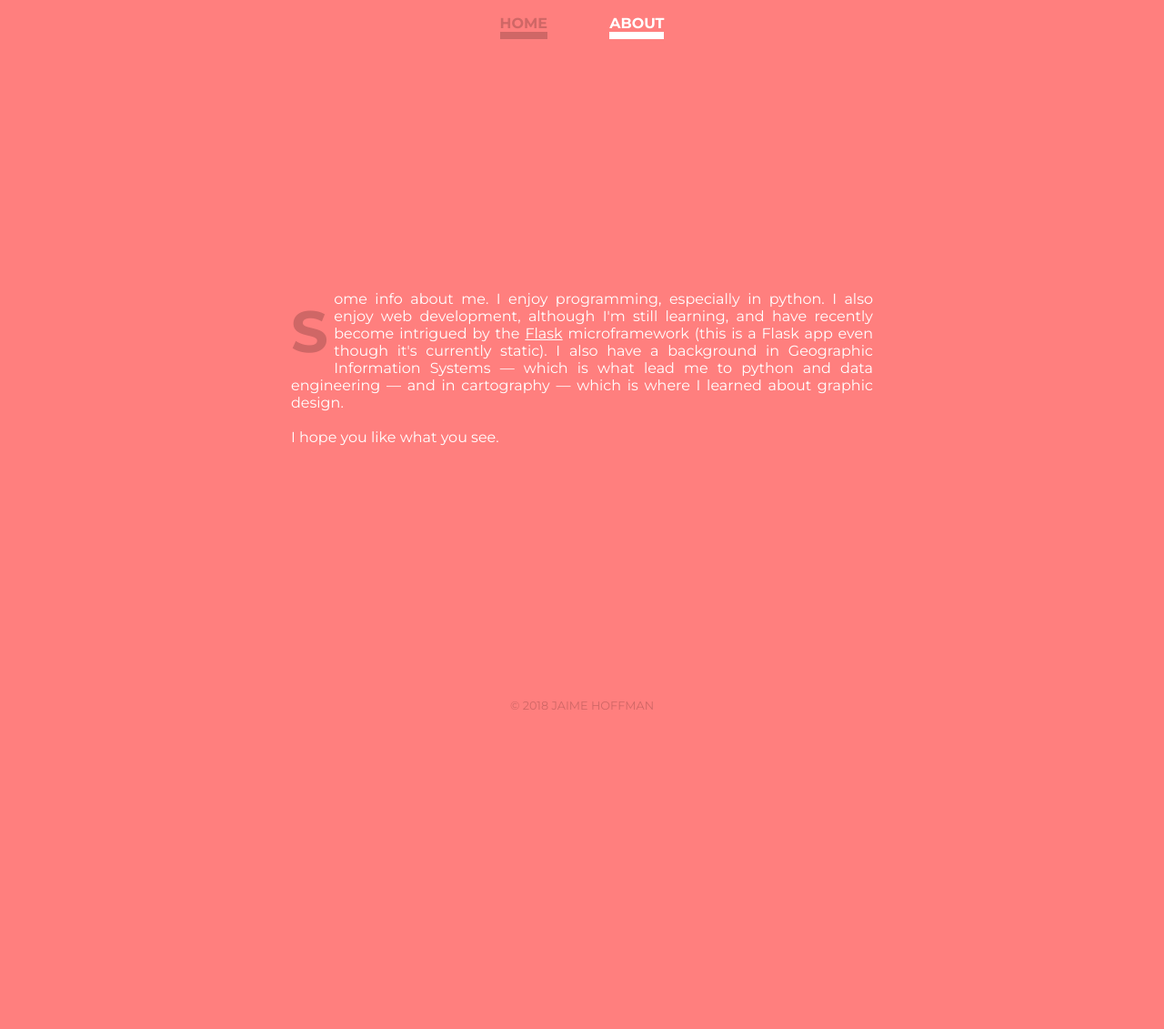
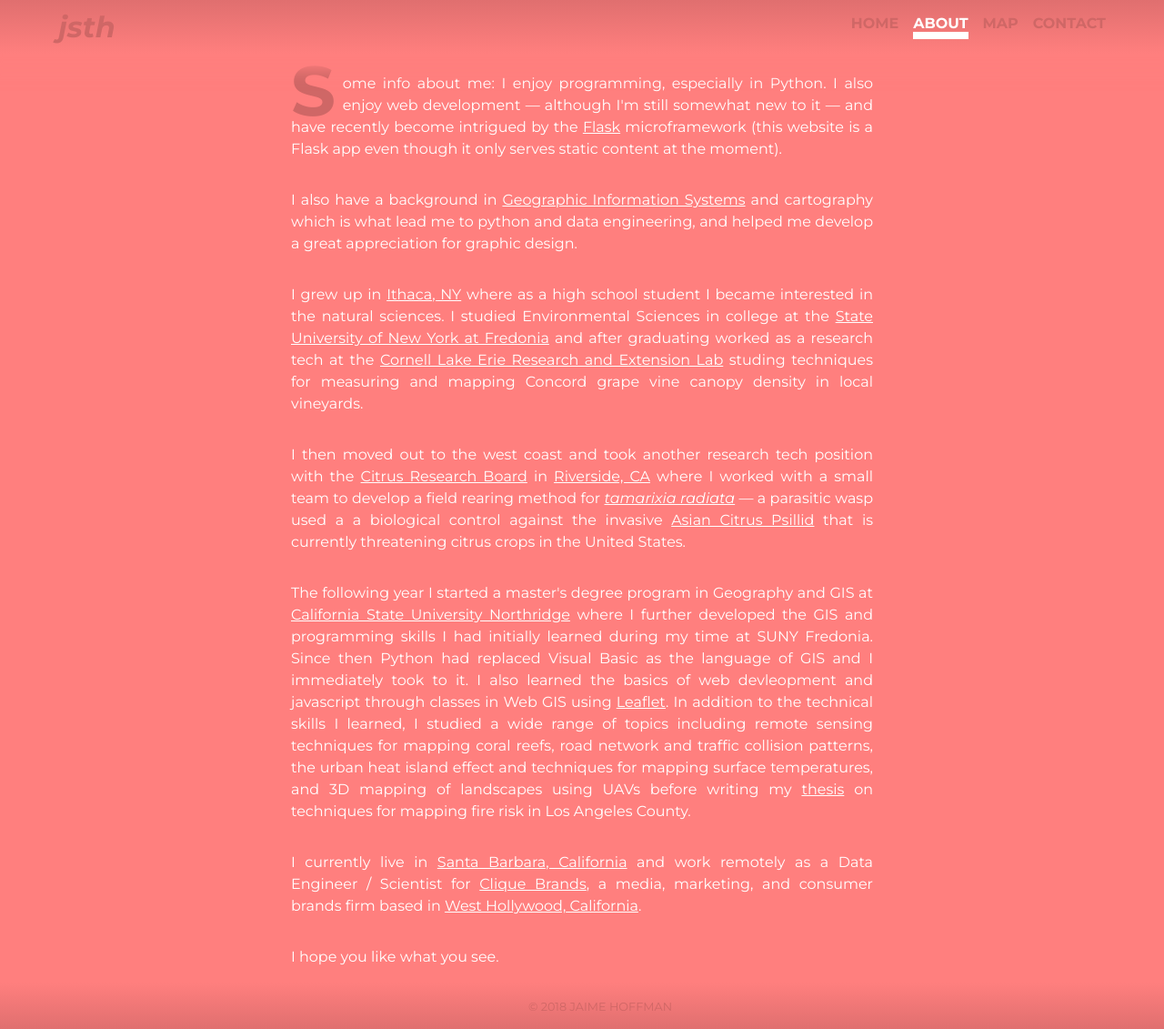
Before and after one commit to JSTHoffman/jsth, a Flask app: page /about in a window 1280 px wide. Shown: the whole page at 91% size. Before the commit the page ends 780 px from the top, so only its background shows below. Run offline with Flask 2, Linux system fonts and the light colour scheme.

Commit message:
Update about page. Add map and contact pages. Lots of other changes.

```diff
--- a/jsth/routes.py
+++ b/jsth/routes.py
@@ -3,10 +3,7 @@ All application routes.
 '''
 
 from flask import (
-    jsonify,
-    make_response,
-    render_template,
-    request
+    render_template
 )
 
 
@@ -21,3 +18,11 @@ def register_routes(app):
     @app.route('/about', methods=['GET'])
     def about():
         return render_template('about.html')
+
+    @app.route('/contact', methods=['GET'])
+    def contact():
+        return render_template('contact.html')
+
+    @app.route('/map', methods=['GET'])
+    def map():
+        return render_template('map.html')
--- a/jsth/static/css/about.css
+++ b/jsth/static/css/about.css
@@ -1,9 +1,9 @@
 .drop-cap:first-letter {
   float: left;
-  font-size: 4em;
+  font-size: 4.8em;
   font-weight: bold;
   text-transform: capitalize;
-  margin: 0.1em 0.1em 0.1em 0;
+  padding: 0.1em 0.1em 0.1em 0;
   color: #CF6766;
 }
 
--- a/jsth/static/css/base.css
+++ b/jsth/static/css/base.css
@@ -2,6 +2,7 @@
 
 html, body {
   height: 100%;
+  min-width: 600px;
   margin: 0;
   padding: 0;
   font-family: 'Montserrat', sans-serif;
@@ -14,31 +15,54 @@ html, body {
   flex-direction: column;
 }
 
-header, nav, footer {
+header {
+  display: flex;
+  align-items: center;
+  justify-content: space-between;
+  position: fixed;
+  overflow: hidden;
+  height: auto;
+  width: 100vw;
+  top: 0;
+  background-image: linear-gradient(#E06F6F, #FF7F7E);
+  /* background-color: #FF7F7E; */
+  box-shadow: 0 0.05em 1em 1em #FF7F7E;
+}
+
+.header-name {
+  margin: 0;
+  padding-left: 5%;
+  font-style: italic;
+  color: #CF6766;
+}
+
+nav {
   display: flex;
   align-items: center;
   justify-content: center;
   height: auto;
+  padding-right: 5%;
   color: #CF6766;
 }
 
 .nav-menu, footer ul {
   list-style-type: none;
-  padding: 0;
 }
 
 .nav-menu-item {
-  display: inline-block;
+  float: right;
+  margin-left: 1em;
+  /* border-bottom: 0.5em solid #CF6766; */
+}
+
+.nav-menu-item:hover {
   border-bottom: 0.5em solid #CF6766;
-  margin: 0 2em 0 2em;
+  /* border-bottom-color: white; */
 }
 
 .nav-menu-item.active {
-  border-bottom-color: white;
-}
-
-.nav-menu-item:hover {
-  border-bottom-color: white;
+  border-bottom: 0.5em solid white;
+  /* border-bottom-color: white; */
 }
 
 .nav-menu-item .link {
@@ -59,7 +83,21 @@ header, nav, footer {
   align-items: center;
   justify-content: center;
   text-align: center;
+  margin-top: 4em;
   color: #CF6766;
+}
+
+p {
+  line-height: 150%;
+}
+
+footer {
+  display: flex;
+  align-items: center;
+  justify-content: center;
+  height: auto;
+  color: #CF6766;
+  background-image: linear-gradient(#FF7F7E, #E06F6F);
 }
 
 .footer-item {
--- /dev/null
+++ b/jsth/static/css/contact.css
@@ -0,0 +1,4 @@
+.email {
+  font-size: 1.3em;
+  letter-spacing: 0.5em;
+}
--- /dev/null
+++ b/jsth/static/css/map.css
@@ -0,0 +1,4 @@
+.placeholder {
+  font-size: 1.3em;
+  letter-spacing: 0.5em;
+}
--- a/jsth/templates/about.html
+++ b/jsth/templates/about.html
@@ -9,15 +9,56 @@
 
 {% block main_content %}
   <p class="drop-cap">
-    Some info about me. I enjoy programming, especially in python. I also
-    enjoy web development, although I'm still learning, and have recently
-    become intrigued by the <a target="_blank" href="http://flask.pocoo.org/">Flask</a>
-    microframework (this is a Flask app even though it's currently static).
-    I also have a background in Geographic Information Systems &mdash; which is
-    what lead me to python and data engineering &mdash; and in cartography &mdash;
-    which is where I learned about graphic design.
-    <br>
-    <br>
+    Some info about me: I enjoy programming, especially in Python. I also enjoy
+    web development &mdash; although I'm still somewhat new to it &mdash; and
+    have recently become intrigued by the <a target="_blank" href="http://flask.pocoo.org/">Flask</a>
+    microframework (this website is a Flask app even though it only serves
+    static content at the moment).
+  </p>
+  <p>
+    I also have a background in <a target="_blank" href="https://en.wikipedia.org/wiki/Geographic_information_system">Geographic Information Systems</a>
+    and cartography which is what lead me to python and data engineering, and
+    helped me develop a great appreciation for graphic design.
+  </p>
+  <p>
+    I grew up in <a target="_blank" href="https://en.wikipedia.org/wiki/Ithaca,_New_York">Ithaca, NY</a>
+    where as a high school student I became interested in the natural sciences.
+    I studied Environmental Sciences in college at the <a target="_blank" href="https://www.fredonia.edu/"> State University of New York at Fredonia</a>
+    and after graduating worked as a research tech at the <a target="_blank" href="http://lergp.com/">Cornell Lake Erie Research and Extension Lab</a>
+    studing techniques for measuring and mapping Concord grape vine canopy
+    density in local vineyards.
+  </p>
+  <p>
+    I then moved out to the west coast and took another research tech position
+    with the <a target="_blank" href="http://www.citrusresearch.org/">Citrus Research Board</a>
+    in <a target="_blank" href="https://en.wikipedia.org/wiki/Riverside,_California">Riverside, CA</a>
+    where I worked with a small team to develop a field rearing method for
+    <a target="_blank" href="https://en.wikipedia.org/wiki/Tamarixia_radiata"><i>tamarixia radiata</i></a>
+    &mdash; a parasitic wasp used a a biological control against the invasive
+    <a target="_blank" href="https://en.wikipedia.org/wiki/Diaphorina_citri">Asian Citrus Psillid</a>
+    that is currently threatening citrus crops in the United States.
+  </p>
+  <p>
+    The following year I started a master's degree program in Geography and GIS
+    at <a target="_blank" href="https://www.csun.edu/">California State University Northridge</a>
+    where I further developed the GIS and programming skills I had initially
+    learned during my time at SUNY Fredonia. Since then Python had replaced
+    Visual Basic as the language of GIS and I immediately took to it. I also
+    learned the basics of web devleopment and javascript through classes in Web
+    GIS using <a target="_blank" href="https://leafletjs.com/">Leaflet</a>. In
+    addition to the technical skills I learned, I studied a wide range of topics
+    including remote sensing techniques for mapping coral reefs, road network
+    and traffic collision patterns, the urban heat island effect and techniques
+    for mapping surface temperatures, and 3D mapping of landscapes using UAVs
+    before writing my <a target="_blank" href="http://scholarworks.csun.edu/handle/10211.3/189150">thesis</a>
+    on techniques for mapping fire risk in Los Angeles County.
+  </p>
+  <p>
+    I currently live in <a target="_blank" href="https://en.wikipedia.org/wiki/Santa_Barbara,_California">Santa Barbara, California</a>
+    and work remotely as a Data Engineer / Scientist for <a target="_blank" href="http://cliquebrands.com/">Clique Brands</a>,
+    a media, marketing, and consumer brands firm based in <a target="_blank" href="https://en.wikipedia.org/wiki/West_Hollywood,_California">West Hollywood, California</a>.
+  </p>
+  <p>
     I hope you like what you see.
   </p>
 {% endblock %}
--- a/jsth/templates/base.html
+++ b/jsth/templates/base.html
@@ -16,13 +16,20 @@
   <body>
     <div class="flex-wrapper">
       <header>
+        <h1 class="header-name">jsth</h1>
         <nav>
           <ul class="nav-menu">
-            <li class="nav-menu-item {% block nav_menu_item_home %}{% endblock %}">
-              <a class="link {% block nav_menu_item_link_home %}{% endblock %}" href="{{ url_for('index') }}">home</a>
+            <li class="nav-menu-item {% block nav_menu_item_contact %}{% endblock %}">
+              <a class="link {% block nav_menu_item_link_contact %}{% endblock %}" href="{{ url_for('contact') }}">contact</a>
+            </li>
+            <li class="nav-menu-item {% block nav_menu_item_map %}{% endblock %}">
+              <a class="link {% block nav_menu_item_link_map %}{% endblock %}" href="{{ url_for('map') }}">map</a>
             </li>
             <li class="nav-menu-item {% block nav_menu_item_about %}{% endblock %}">
               <a class="link {% block nav_menu_item_link_about %}{% endblock %}" href="{{ url_for('about') }}">about</a>
+            </li>
+            <li class="nav-menu-item {% block nav_menu_item_home %}{% endblock %}">
+              <a class="link {% block nav_menu_item_link_home %}{% endblock %}" href="{{ url_for('index') }}">home</a>
             </li>
           </ul>
         </nav>
```
Also changed, not shown: jsth/templates/contact.html (added, +12 -0 lines), jsth/templates/map.html (added, +12 -0 lines).
